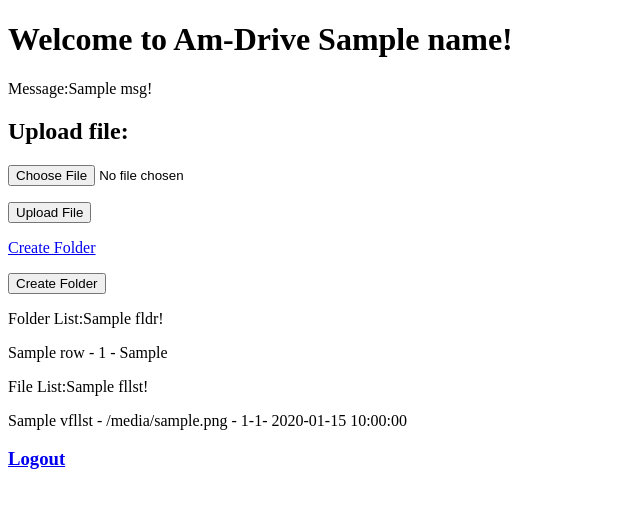
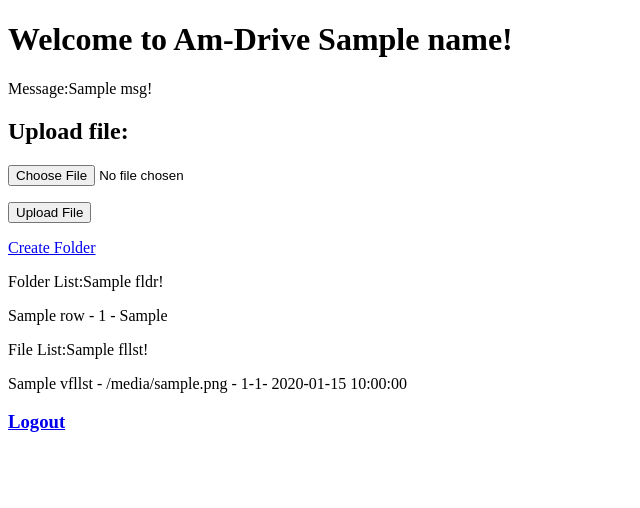
Before and after one commit to marianps/hpdf, a Flask app: template microservices/t47d/src/templates/homedrive.html in a window 1280 px wide. Shown: the top 508 px of the page, without its empty margins (0-640 px from the left). Run offline with Flask 2, Linux system fonts and the light colour scheme; the template is opened without the code that fills it: most values are stand-ins (such as "Sample title", 1, 10 or a date in 2020); parts of the project's set-up code (start-up, migrations or seed data) failed here and were passed over.

Commit message:
fixin action issue in homedrive html

```diff
--- a/microservices/t47d/src/templates/homedrive.html
+++ b/microservices/t47d/src/templates/homedrive.html
@@ -12,8 +12,7 @@
         <p><h2>Upload file: </h2></p>
         <p><input type="file" name="hvfname"></p>
         <p><input type="submit" value="Upload File" name="submit"></p>
-        <p><a href="fileupload.html" target="_self">Create Folder</a></p>
-        <p><input type="submit" value="Create Folder" name="createfldr" ></p>
+        <p><a href="/cfldr" target="_self">Create Folder</a></p>
         <p>Folder List:{{ fldr }}!</p>
         <p>{% for row in fldr %}</p>
         <div>{{ row }} - {{ row['file_path_id'] }} - {{ row['path_nm'] }}</div>
```
